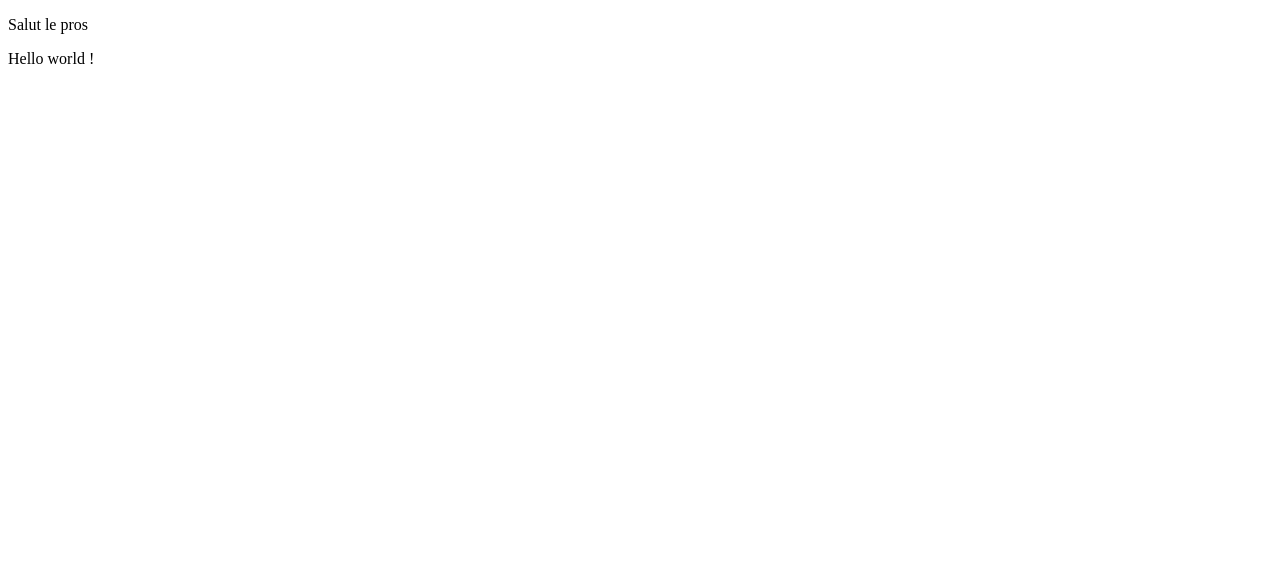
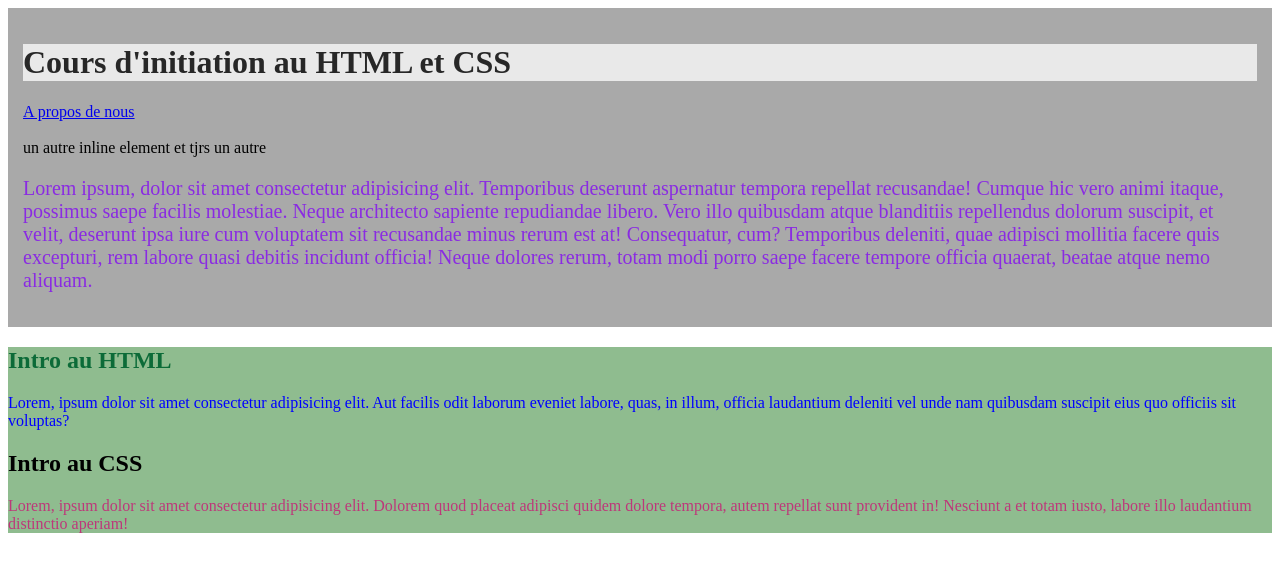
Before and after one commit to kamdjouduplex/cours-initiation-html-et-css, a plain HTML site: page index.html in a window 1280 px wide. Drawn offline with Linux system fonts and the light colour scheme.

Commit message:
lecon 3,4,5

```diff
--- /dev/null
+++ b/css/style.css
@@ -0,0 +1,44 @@
+div#block2 .first-p{
+    color: #ee7606;
+}
+
+/* class */
+.text-principal.story{
+    color: blueviolet;
+    font-size: 20px;
+}
+
+.success.story{
+    color: #bd387a;
+}
+
+.title{
+    color: rgb(230, 170, 19);
+    background-color: #333;
+}
+
+.story{
+    color: crimson;
+}
+/* id */
+#block1{
+    background-color: darkgrey;
+    padding: 15px;
+}
+
+#block2{
+    background-color: darkseagreen;
+}
+
+div#block2 #first-p{
+    color: blue;
+}
+
+h2.first-h{
+    color: #0c6b38 !important;
+}
+
+.title{
+    color: rgb(39, 39, 39);
+    background-color: rgb(233, 233, 233);
+}
--- a/index.html
+++ b/index.html
@@ -1,9 +1,24 @@
 <!DOCTYPE html>
     <head>
+        <meta http-equiv="Content-Type" content="text/html;charset=UTF-8">
         <title>Cours d'initiation au HTML et CSS</title>
+        <link rel="stylesheet" href="css/style.css">
     </head>
     <body>
-        <p>Salut le pros</p>
-        <p>Hello world !</p>
+        <div id="block1">
+            <h1 class="title">Cours d'initiation au HTML et CSS</h1>
+            <a href="pages/about.html">A propos de nous</a>
+            <br>
+            <br>
+            <span>un autre inline element</span> <span class="text-principal">et tjrs un autre</span>
+            <p class="text-principal story">Lorem ipsum, dolor sit amet consectetur adipisicing elit. Temporibus deserunt aspernatur tempora repellat recusandae! Cumque hic vero animi itaque, possimus saepe facilis molestiae. Neque architecto sapiente repudiandae libero. Vero illo quibusdam atque blanditiis repellendus dolorum suscipit, et velit, deserunt ipsa iure cum voluptatem sit recusandae minus rerum est at! Consequatur, cum? Temporibus deleniti, quae adipisci mollitia facere quis excepturi, rem labore quasi debitis incidunt officia! Neque dolores rerum, totam modi porro saepe facere tempore officia quaerat, beatae atque nemo aliquam.</p>
+        </div>
+        <div id="block2">
+            <h2 class="first-h" style="color: red;">Intro au HTML</h2>
+            <p class="first-p" id="first-p">Lorem, ipsum dolor sit amet consectetur adipisicing elit. Aut facilis odit laborum eveniet labore, quas, in illum, officia laudantium deleniti vel unde nam quibusdam suscipit eius quo officiis sit voluptas?</p>
+            <h2 class="text-principal">Intro au CSS</h2>
+            <p class="success story third">Lorem, ipsum dolor sit amet consectetur adipisicing elit. Dolorem quod placeat adipisci quidem dolore tempora, autem repellat sunt provident in! Nesciunt a et totam iusto, labore illo laudantium distinctio aperiam!</p>
+        </div>
+
     </body>
 </html>
```
Also changed, not shown: pages/about.html (added, +25 -0 lines), images/le-pro.jpg (added), images/lepro.jpg (added), 1 other file.
